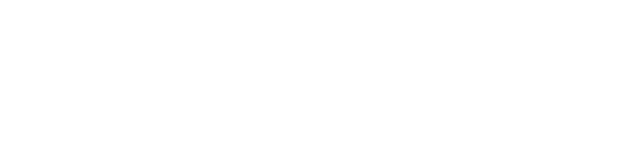
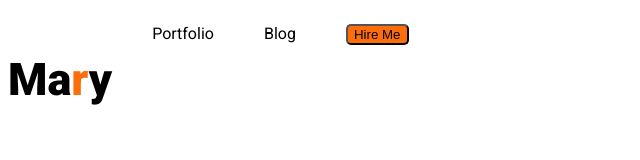
Before and after one commit to syedulislamsyed66/web-developer-portfolio, a plain HTML site: page index.html in a window 1280 px wide. Shown: the whole page, without its empty margins (0-640 px from the left). Drawn offline with Linux system fonts and the light colour scheme.

Commit message:
header decoration1

```diff
--- a/index.html
+++ b/index.html
@@ -4,8 +4,23 @@
     <meta charset="UTF-8">
     <meta name="viewport" content="width=device-width, initial-scale=1.0">
     <title>web developer portfolio</title>
+    <link rel="preconnect" href="https://fonts.googleapis.com">
+<link rel="preconnect" href="https://fonts.gstatic.com" crossorigin>
+<link href="https://fonts.googleapis.com/css2?family=Roboto:ital,wght@0,100;0,300;0,400;0,500;0,700;0,900;1,100;1,300;1,400;1,500;1,700;1,900&display=swap" rel="stylesheet">
+     <link rel="stylesheet" href="styles/styles.css">
 </head>
 <body>
-
+    <header>
+        <nav>
+            <h3 class="nav-title">Ma<span class="text-primary">r</span>y</h3>
+            <ul>
+                <li><a href="">Portfolio</a></li>
+                <li><a href="">Blog</a></li>
+                <li><button class="btn-primary">Hire Me</button></li>
+            </ul>
+        </nav>
+    </header>
+    <main></main>
+    <footer></footer>
 </body>
 </html>
--- /dev/null
+++ b/styles/styles.css
@@ -0,0 +1,34 @@
+/* common shared styles */
+body{
+    font-family: "Roboto", sans-serif;
+    font-weight: 400;
+    font-style: normal;
+}
+.text-primary{
+    color: #fd6e0a;
+}
+/* nav related style */
+nav{
+    display: flex;
+}
+.nav-title{
+    color: black;
+    font-size: 45px;
+    font-weight: 800;
+}
+nav > ul{
+    display: flex;
+}
+
+nav li{
+    list-style: none;
+    margin-right: 50px;
+}
+nav a{
+    text-decoration: none;
+    color: black;
+}
+.btn-primary{
+ border-radius: 5px;
+ background-color: #fd6e0a;
+}
```
